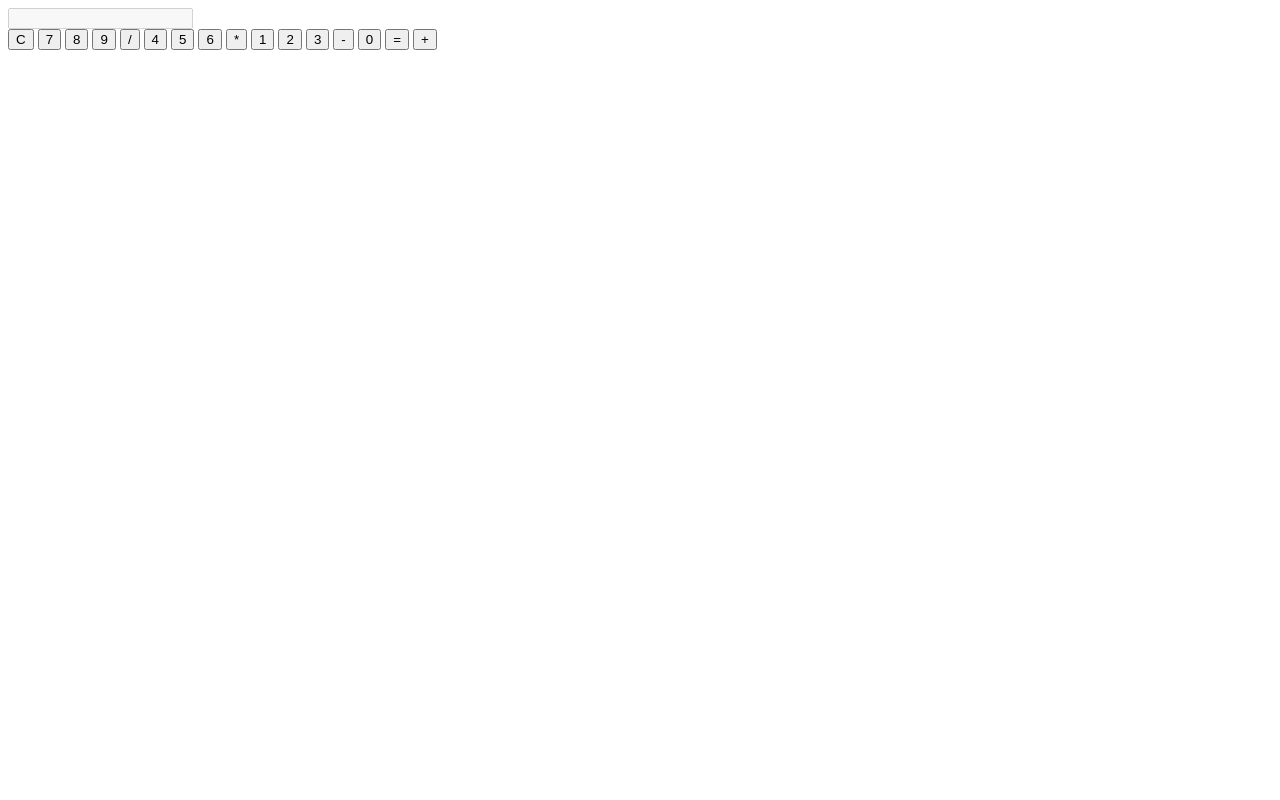
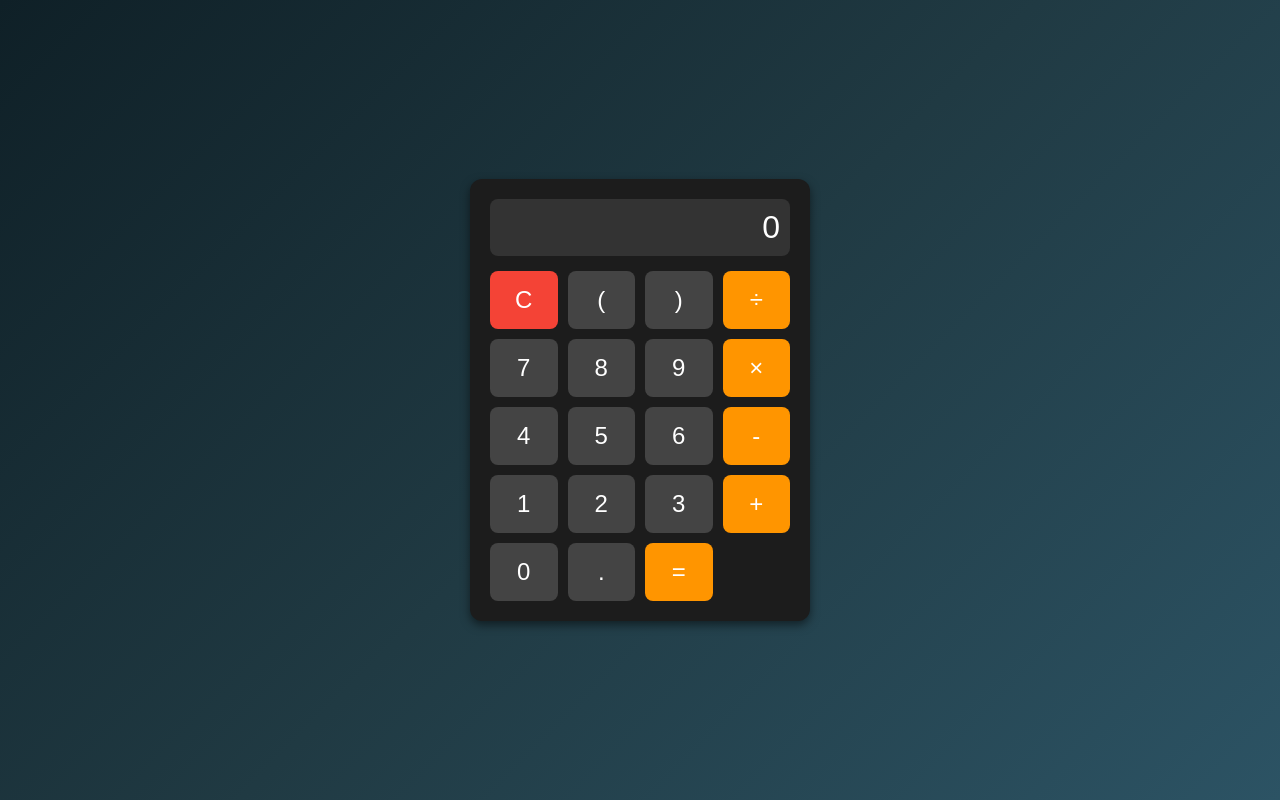
Before and after one commit to VaibhavUPratap/calculator, a website: page src/index.html in a window 1280 px wide. Drawn offline with Linux system fonts and the light colour scheme.

Commit message:
Initial commit: Add Cool Calculator project

```diff
--- a/src/index.html
+++ b/src/index.html
@@ -1,33 +1,129 @@
 <!DOCTYPE html>
 <html lang="en">
 <head>
-    <meta charset="UTF-8">
-    <meta name="viewport" content="width=device-width, initial-scale=1.0">
-    <title>Calculator</title>
-    <link rel="stylesheet" href="styles.css">
+  <meta charset="UTF-8">
+  <meta name="viewport" content="width=device-width, initial-scale=1.0">
+  <title>Cool Calculator</title>
+  <style>
+    body {
+      font-family: 'Arial', sans-serif;
+      background: linear-gradient(135deg, #0f2027, #203a43, #2c5364);
+      color: white;
+      display: flex;
+      justify-content: center;
+      align-items: center;
+      height: 100vh;
+      margin: 0;
+    }
+
+    .calculator {
+      background: #1c1c1c;
+      border-radius: 12px;
+      box-shadow: 0 4px 10px rgba(0, 0, 0, 0.5);
+      padding: 20px;
+      width: 300px;
+    }
+
+    .display {
+      background: #333;
+      border-radius: 8px;
+      color: white;
+      font-size: 2rem;
+      padding: 10px;
+      text-align: right;
+      margin-bottom: 15px;
+    }
+
+    .buttons {
+      display: grid;
+      grid-template-columns: repeat(4, 1fr);
+      gap: 10px;
+    }
+
+    .button {
+      background: #444;
+      border: none;
+      border-radius: 8px;
+      color: white;
+      font-size: 1.5rem;
+      padding: 15px;
+      cursor: pointer;
+      transition: background 0.2s;
+    }
+
+    .button:hover {
+      background: #555;
+    }
+
+    .button.operator {
+      background: #ff9500;
+    }
+
+    .button.operator:hover {
+      background: #e68a00;
+    }
+
+    .button.clear {
+      background: #f44336;
+    }
+
+    .button.clear:hover {
+      background: #d32f2f;
+    }
+  </style>
 </head>
 <body>
-    <div class="calculator">
-        <input type="text" id="display" disabled>
-        <div class="buttons">
-            <button onclick="clearDisplay()">C</button>
-            <button onclick="appendToDisplay('7')">7</button>
-            <button onclick="appendToDisplay('8')">8</button>
-            <button onclick="appendToDisplay('9')">9</button>
-            <button onclick="appendToDisplay('/')">/</button>
-            <button onclick="appendToDisplay('4')">4</button>
-            <button onclick="appendToDisplay('5')">5</button>
-            <button onclick="appendToDisplay('6')">6</button>
-            <button onclick="appendToDisplay('*')">*</button>
-            <button onclick="appendToDisplay('1')">1</button>
-            <button onclick="appendToDisplay('2')">2</button>
-            <button onclick="appendToDisplay('3')">3</button>
-            <button onclick="appendToDisplay('-')">-</button>
-            <button onclick="appendToDisplay('0')">0</button>
-            <button onclick="calculateResult()">=</button>
-            <button onclick="appendToDisplay('+')">+</button>
-        </div>
+  <div class="calculator">
+    <div class="display" id="display">0</div>
+    <div class="buttons">
+      <button class="button clear" onclick="clearDisplay()">C</button>
+      <button class="button" onclick="appendValue('(')">(</button>
+      <button class="button" onclick="appendValue(')')">)</button>
+      <button class="button operator" onclick="appendValue('/')">&#247;</button>
+
+      <button class="button" onclick="appendValue('7')">7</button>
+      <button class="button" onclick="appendValue('8')">8</button>
+      <button class="button" onclick="appendValue('9')">9</button>
+      <button class="button operator" onclick="appendValue('*')">&#215;</button>
+
+      <button class="button" onclick="appendValue('4')">4</button>
+      <button class="button" onclick="appendValue('5')">5</button>
+      <button class="button" onclick="appendValue('6')">6</button>
+      <button class="button operator" onclick="appendValue('-')">-</button>
+
+      <button class="button" onclick="appendValue('1')">1</button>
+      <button class="button" onclick="appendValue('2')">2</button>
+      <button class="button" onclick="appendValue('3')">3</button>
+      <button class="button operator" onclick="appendValue('+')">+</button>
+
+      <button class="button" onclick="appendValue('0')">0</button>
+      <button class="button" onclick="appendValue('.')">.</button>
+      <button class="button operator" onclick="calculateResult()">=</button>
     </div>
-    <script src="app.js"></script>
+  </div>
+
+  <script>
+    const display = document.getElementById('display');
+
+    function clearDisplay() {
+      display.textContent = '0';
+    }
+
+    function appendValue(value) {
+      if (display.textContent === '0') {
+        display.textContent = value;
+      } else {
+        display.textContent += value;
+      }
+    }
+
+    function calculateResult() {
+      try {
+        display.textContent = eval(display.textContent);
+      } catch (error) {
+        display.textContent = 'Error';
+      }
+    }
+  </script>
 </body>
 </html>
```
Also changed, not shown: README.md.
